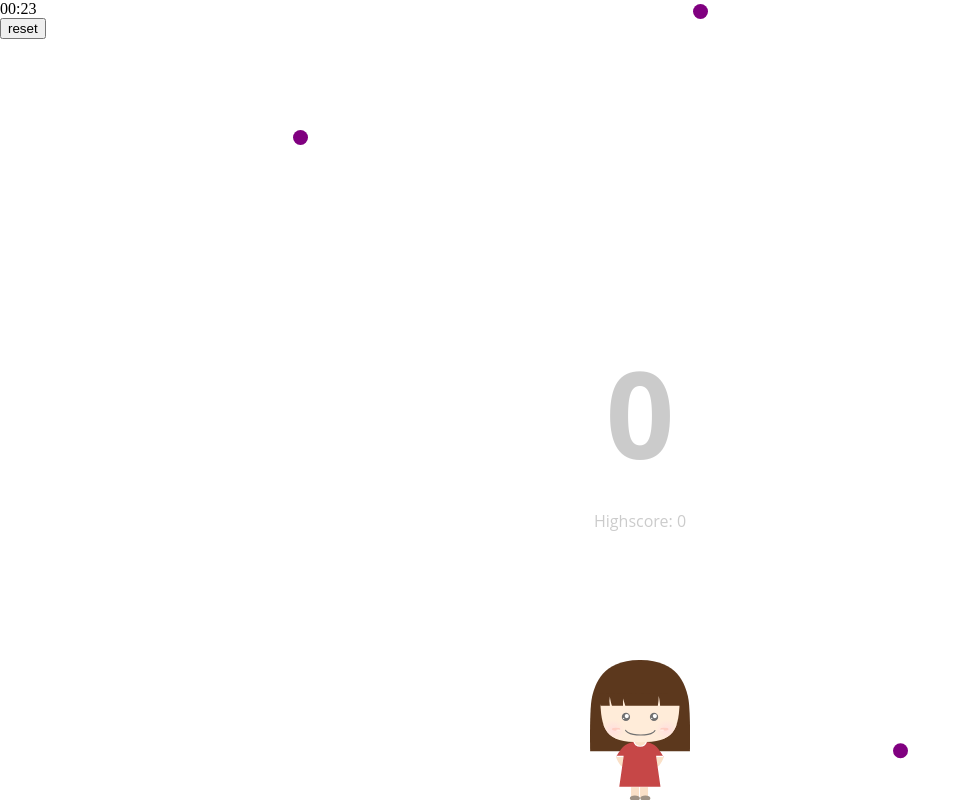
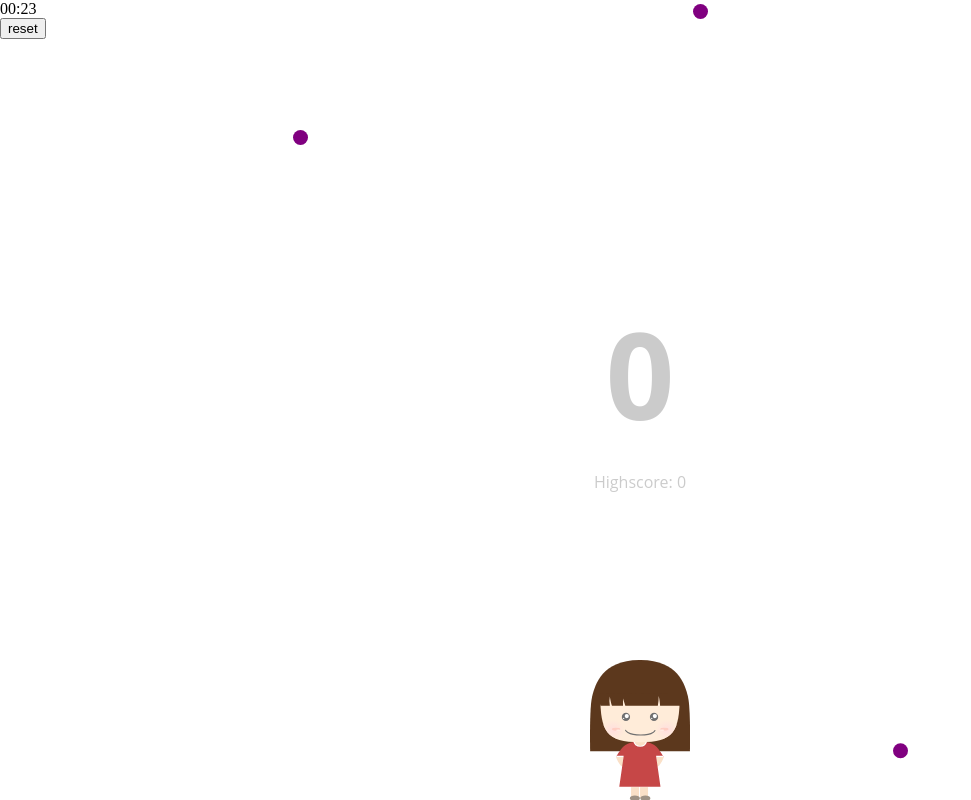
Before and after one commit to jiayingy/portfolio, a Vue app: page / in a window 1280 px wide. Shown: the whole page, without its empty margins (0-971 px from the left). Built offline with nearby package versions, Linux system fonts and the light colour scheme.

Commit message:
Fix styles

```diff
--- a/src/components/Home/PointSystem.vue
+++ b/src/components/Home/PointSystem.vue
@@ -51,6 +51,11 @@ div {
   height: 100%;
   opacity: 0.2;
   font-family: 'Open Sans', 'Arial', sans-serif;
+  user-select: none;
+  position: absolute;
+  top: 0;
+  width: 100%;
+  z-index: -1;
 }
 
 .total-points {
```
